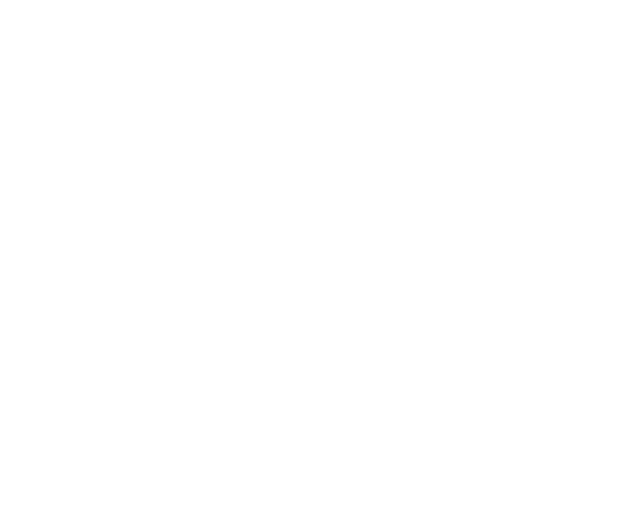
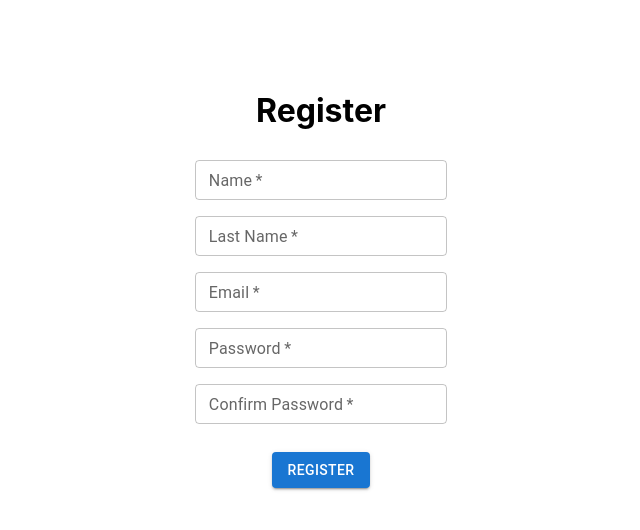
Before and after one commit to kristianp24/Football_analysis_web-_app, a React (Create React App) app: page /Register in a window 1280 px wide. Before the commit this address had no page. Shown: the top 530 px of the page, without its empty margins (319-959 px from the left). Built offline with nearby package versions, Linux system fonts and the light colour scheme.

Commit message:
Register page

```diff
--- a/src/App.js
+++ b/src/App.js
@@ -1,6 +1,7 @@
 import './App.css';
 import Home from './pages/Home';
 import VideoDownload from './pages/VideoDownloaderPage';
+import Register from './pages/Register';
 import { BrowserRouter as Router, Route, Switch, Routes } from 'react-router-dom';
 
 
@@ -12,6 +13,7 @@
       <Routes>
         <Route path="/" element={<Home />} />
         <Route path="/VideoDownload" element={<VideoDownload />} />
+        <Route path='/Register' element={<Register />} />
       </Routes>
 
       </Router>
--- /dev/null
+++ b/src/components/Alert.js
@@ -0,0 +1,10 @@
+import React from 'react';
+import Alert from '@mui/material/Alert';
+
+const AlertComponent = ({ severity, message }) => {
+    return (
+        <Alert severity={severity} variant='filled'>{message}</Alert>
+    );
+}
+
+export default AlertComponent;
--- a/src/components/LogInForm.js
+++ b/src/components/LogInForm.js
@@ -12,6 +12,7 @@
 import Typography from "@mui/material/Typography";
 import Link from "@mui/material/Link";
 import {useNavigate} from 'react-router-dom';
+import RegisterForm from "./RegisterForm";
 
 const LogInForm = () => {
   const navigate = useNavigate();
@@ -120,7 +121,7 @@
                     component="button"
                     variant="body2"
                     onClick={() => {
-                        console.info("I'm a button.");
+                         navigate('/Register');
                     }}
                     style={{ cursor: 'pointer', marginLeft: '4px', marginBottom: '3px' }}
                     >
--- a/src/components/ProfileDialog.js
+++ b/src/components/ProfileDialog.js
@@ -12,7 +12,8 @@
 import CloseIcon from '@mui/icons-material/Close';
 import Slide from '@mui/material/Slide';
 import SaveIcon from '@mui/icons-material/Save';
-import { ListItem, OutlinedInput } from '@mui/material';
+import { Box, ListItem, OutlinedInput } from '@mui/material';
+import {TextField} from '@mui/material';
 
 const Transition = React.forwardRef(function Transition(props, ref) {
   return <Slide direction="up" ref={ref} {...props} />;
@@ -59,26 +60,11 @@
             </Button>
           </Toolbar>
         </AppBar>
-        <List>
-          <ListItem>
-            <ListItemText id='nameTxt' primary="First Name" secondary="Tethys" contentEditable='true' />
+        <Box sx={{ m: 2 , alignItems: 'center', justifyContent: 'center', display: 'flex', flexDirection: 'column'}}>
+          <Typography variant='h6' >Name: Kristian </Typography>
+          <Typography variant='h6' >Email: Kristian@gmail.com </Typography>
 
-
-          </ListItem>
-          <Divider />
-            <ListItem>
-                <ListItemText /**/sx={{ flexDirection: 'column', alignItems: 'flex-start' }} primary="Last Name" />
-                <Typography
-                    id='surnameTxt'
-                    contentEditable='true'
-                    // sx={{ display: 'block' }}
-                >
-                    Tethys
-                </Typography>
-
-                </ListItem>
-          <Divider />
-        </List>
+          </Box>
       </Dialog>
     </React.Fragment>
   );
--- /dev/null
+++ b/src/components/RegisterForm.js
@@ -0,0 +1,80 @@
+import React from "react";
+import Box from '@mui/material/Box';
+import TextField from '@mui/material/TextField';
+
+const RegisterForm = () => {
+    return (
+        <Box
+        component="form"
+        sx={{ '& .MuiTextField-root': { m: 1, width: '25ch' } }}
+        noValidate
+        autoComplete="off"
+           >
+         <div>
+            <TextField
+                error={false}
+                required
+                id="first_name"
+                label="Name"
+                defaultValue=""
+                variant="outlined"
+                size="small"
+                helperText=""
+            />
+            </div>
+            <div>
+            <TextField
+                error={false}
+                required
+                id="last_name"
+                label="Last Name"
+                defaultValue=""
+                variant="outlined"
+                size="small"
+                helperText=""
+            />
+            </div>
+            <div>
+            <TextField
+                error={false}
+                required
+                id="email"
+                label="Email"
+                defaultValue=""
+                variant="outlined"
+                size="small"
+                helperText=""
+            />
+            </div>
+            <div>
+            <TextField
+                error={false}
+                required
+                id="password"
+                label="Password"
+                defaultValue=""
+                type="password"
+                variant="outlined"
+                size="small"
+                helperText=""/>
+            </div>
+
+            <div>
+            <TextField
+                error={false}
+                required
+                id="confirm_password"
+                label="Confirm Password"
+                defaultValue=""
+                type="password"
+                variant="outlined"
+                size="small"
+                helperText=""/>
+                </div>
+
+
+        </Box>
+    );
+}
+
+export default RegisterForm;
--- /dev/null
+++ b/src/hooks/useAlertSetter.js
@@ -0,0 +1,21 @@
+import { useState } from "react";
+
+function useAlertSetter() {
+    const [alert, setAlert] = useState({
+        visible: false,
+        severity: "",
+        message: "",
+    });
+
+    const showAlert = (severity, message) => {
+        setAlert({ visible: true, severity: severity, message: message });
+    };
+
+    const hideAlert = () => {
+        setAlert({ visible: false, severity: "", message: "" });
+    };
+
+    return { alert, showAlert, hideAlert };
+}
+
+export default useAlertSetter;
--- /dev/null
+++ b/src/pages/Register.js
@@ -0,0 +1,114 @@
+import React, { useState } from "react";
+import Utils from "../util_functions/Utils";
+import RegisterForm from "../components/RegisterForm";
+import AlertComponent from "../components/Alert";
+import useAlertSetter from "../hooks/useAlertSetter";
+import Button from "@mui/material/Button";
+
+
+const Register = () => {
+    const { alert, showAlert } = useAlertSetter();
+    const buttonClicked = async () => {
+
+        const emailInput = document.getElementById("email");
+        const passwordInput = document.getElementById("password");
+        const confirmPasswordInput = document.getElementById("confirm_password");
+        const nameInput = document.getElementById("first_name");
+        const surnameInput = document.getElementById("last_name");
+        const email = emailInput.value;
+        const password = passwordInput.value;
+        const confirmPassword = confirmPasswordInput.value;
+        const name = nameInput.value;
+        const surname = surnameInput.value;
+
+        if (Utils.checkEmptyField(name) === false) {
+           showAlert("error", "Name is required");
+
+        }
+
+        else if (Utils.checkEmptyField(surname) === false){
+            showAlert("error", "Last Name is required");
+        }
+
+        else if (Utils.checkEmptyField(email) === false){
+            showAlert("error", "Email is required");
+        }
+
+        else if (Utils.checkEmptyField(password) === false){
+            showAlert("error", "Password is required");
+        }
+
+        else if (Utils.checkEmptyField(confirmPassword) === false){
+          showAlert("error", "Password Confirmation is required");
+        }
+
+        else if(Utils.checkforNumbers(name) === true || Utils.checkforNumbers(surname) === true) {
+            showAlert("error", "Name and Surname cannot contain numbers");
+            nameInput.value = "";
+            surnameInput.value = "";
+
+        }
+        else if(Utils.checkEmail(email) === false) {
+            showAlert("error", "Invalid Email");
+            emailInput.value = "";
+            passwordInput.value = "";
+            confirmPasswordInput.value = "";
+        }
+        else if(Utils.checkPassword(password) === false) {
+            showAlert("error", "Password must be at least 8 characters long");
+           passwordInput.error = true;
+           passwordInput.helperText = "Parola trebuie sa aiba minim 8 caractere";
+            passwordInput.value = "";
+            confirmPasswordInput.value = "";
+        }
+        else if(Utils.checkConfirmPassword(password, confirmPassword) === false) {
+           showAlert("error", "Passwords do not match");
+            passwordInput.value = "";
+            confirmPasswordInput.value = "";
+
+        }
+
+        else {
+            showAlert("success", "Registration successful");
+        }
+    }
+
+    return (
+        <div className="Register" style={{alignContent: "center", textAlign: "center", marginTop:'70px'}} >
+
+        <div style={{ width: '400px', margin: '0 auto', textAlign: "center" }}>
+
+
+                {alert.visible &&
+                    <AlertComponent
+                        severity={alert.severity}
+                        message={alert.message}
+                        style={{ width: '100%', boxSizing: 'border-box' }}
+                    />
+                }
+
+                <h1>Register</h1>
+
+                <RegisterForm />
+
+                <div>
+                    <Button
+                        label="Register"
+                        id="registerBtn"
+                        onClick={buttonClicked}
+                        type="submit"
+                        variant="contained"
+                        color="primary"
+                        style={{ marginTop: '20px' }}
+                    >
+                        Register
+                    </Button>
+                </div>
+
+                </div> {/* End of Centered Container */}
+
+        </div>
+    );
+}
+
+export default Register;
--- /dev/null
+++ b/src/util_functions/Utils.js
@@ -0,0 +1,64 @@
+
+class Utils
+{
+    static checkEmail(email) {
+        const re = /^[^\s@]+@[^\s@]+\.[^\s@]+$/;
+        return re.test(email);
+    }
+
+    static checkPassword(password) {
+        return password.length >= 8;
+    }
+
+    static checkName(name) {
+        return name.length > 0;
+    }
+
+    static checkSurname(surname) {
+        return surname.length > 0;
+    }
+
+    static checkConfirmPassword(password, confirmPassword) {
+        return password === confirmPassword;
+    }
+
+    static checkEmptyField(field) {
+        return field.length > 0;
+    }
+
+    static checkforNumbers(field) {
+        const re = /^[0-9]+$/;
+        return re.test(field);
+    }
+
+    static checkIfProfessor(email){
+        if (email.includes("profesor") || email.includes("prof")) {
+            return true;
+        }
+        else {
+            return false;
+        }
+    }
+
+    static checkIfIncludesASE(email){
+        if (email.includes("@stud.ase.ro") || email.includes("@prof.ase.ro")) {
+            return true;
+        }
+        else {
+            return false;
+    }
+   }
+
+   static checkIfEmailHasAccount(emailDB, emailInput){
+      return emailDB === emailInput;
+   }
+
+   static checkIfUserExists(users, email){
+      for(const user of users){
+         if (user['email'] === email)
+            return user
+      }
+      return null;
+   }
+}
+export default Utils;
```
